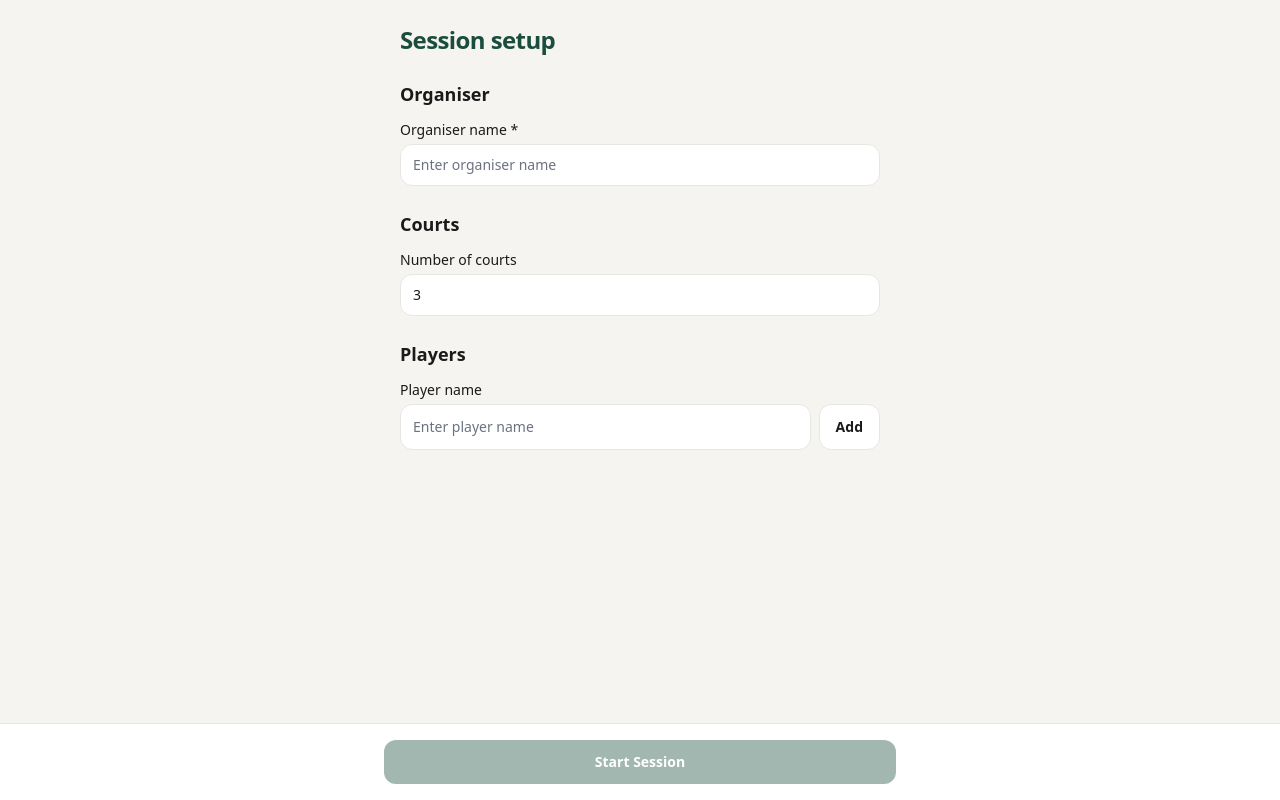
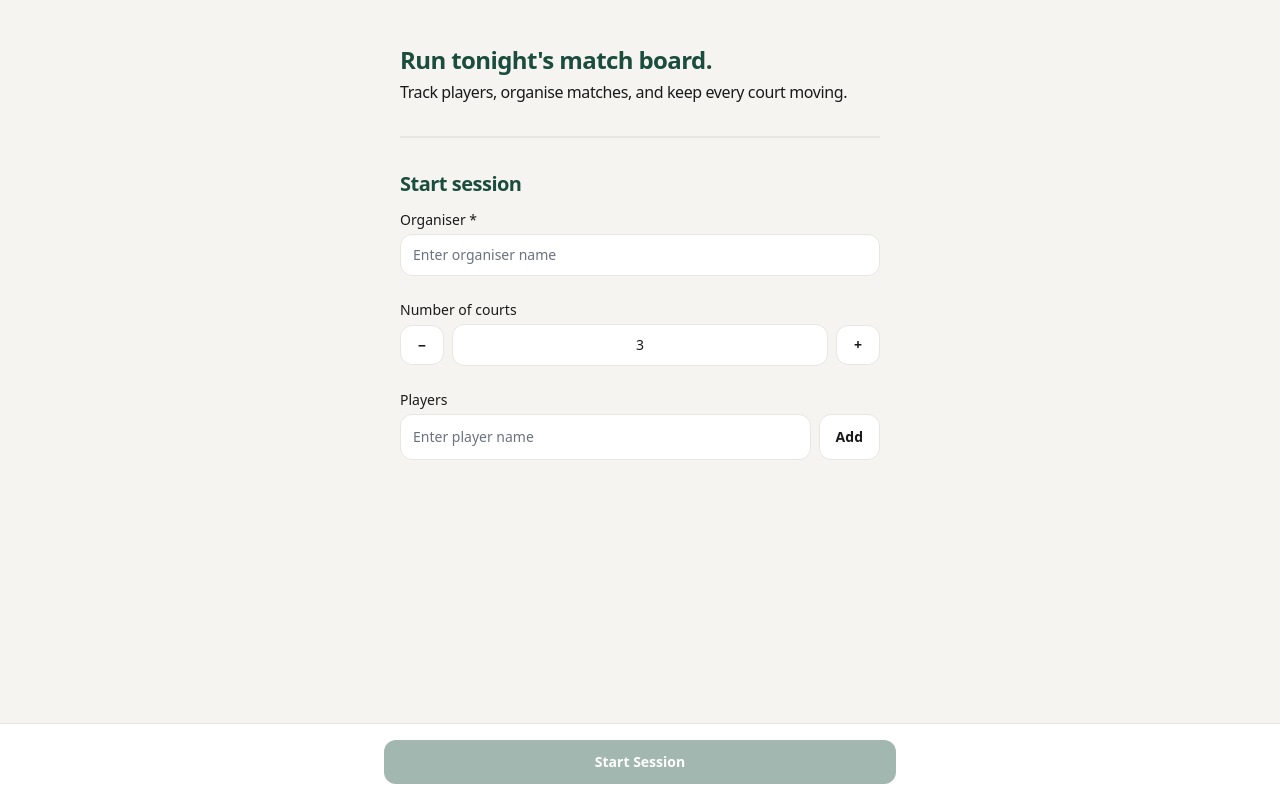
Before and after one commit to deepakjois-rgb/clubnightsocial, a Next.js app: page /session in a window 1280 px wide. Built offline with nearby package versions, Linux system fonts and the light colour scheme.

Commit message:
syle: added tagline, and buttons to change number of courts.

```diff
--- a/src/app/session/page.tsx
+++ b/src/app/session/page.tsx
@@ -81,6 +81,10 @@ export default function SetupPage() {
     courtCount <= AC.MAX_COURTS &&
     players.length >= AC.MIN_PLAYERS_TO_START;
 
+  function clampCourtCount(value: number): number {
+    return Math.min(AC.MAX_COURTS, Math.max(AC.MIN_COURTS, value));
+  }
+
   function handleStartSession() {
     dispatch({
       type: "START_SESSION",
@@ -97,14 +101,23 @@ export default function SetupPage() {
   return (
     <>
       <main className="max-w-lg mx-auto px-4 py-6 pb-28 space-y-6">
+        <div className="space-y-1 mt-5">
           <h1 className="text-2xl font-bold text-court-green tracking-tight">
+            {M.SETUP_TAGLINE}
+          </h1>
+          <p className="text-base tracking-tight">
+            {M.SETUP_TAGLINE_DESC}
+          </p>
+        </div>
+
+        <hr className="h-px my-8 bg-neutral-quaternary border border-border"></hr>
+
+        <p className="text-xl font-semibold text-court-green tracking-tight my-3">
           {M.PAGE_TITLE}
-        </h1>
+        </p>
 
-        <section className="space-y-3">
-          <h2 className="text-lg font-semibold text-foreground">
-            {M.ORGANISER_SECTION}
-          </h2>
+        <section className="space-y-1">
+
           <div className="space-y-1">
             <label htmlFor="organiser-name" className="block text-sm font-medium text-foreground">
               {M.ORGANISER_NAME_LABEL} <span aria-hidden="true">*</span>
@@ -123,11 +136,20 @@ export default function SetupPage() {
         </section>
 
         <section className="space-y-3">
-          <h2 className="text-lg font-semibold text-foreground">{M.COURTS_SECTION}</h2>
           <div className="space-y-1">
             <label htmlFor="court-count" className="block text-sm font-medium text-foreground">
               {M.COURT_COUNT_LABEL}
             </label>
+            <div className="flex items-center gap-2">
+              <Button
+                variant="secondary"
+                className="w-11 shrink-0 px-0 py-2.5 text-lg leading-none"
+                onClick={() => setCourtCount((count) => clampCourtCount(count - 1))}
+                disabled={courtCount <= AC.MIN_COURTS}
+                aria-label={M.COURT_COUNT_DECREASE}
+              >
+                −
+              </Button>
               <input
                 id="court-count"
                 type="number"
@@ -135,17 +157,24 @@ export default function SetupPage() {
                 max={AC.MAX_COURTS}
                 value={courtCount}
                 onChange={(e) =>
-                setCourtCount(
-                  Math.max(AC.MIN_COURTS, parseInt(e.target.value, 10) || AC.MIN_COURTS)
-                )
+                  setCourtCount(clampCourtCount(parseInt(e.target.value, 10) || AC.MIN_COURTS))
                 }
-              className={`${inputClass} w-24`}
+                className={`${inputClass} w-16 text-center [appearance:textfield] [&::-webkit-outer-spin-button]:appearance-none [&::-webkit-inner-spin-button]:appearance-none`}
               />
+              <Button
+                variant="secondary"
+                className="w-11 shrink-0 px-0 py-2.5 text-lg leading-none"
+                onClick={() => setCourtCount((count) => clampCourtCount(count + 1))}
+                disabled={courtCount >= AC.MAX_COURTS}
+                aria-label={M.COURT_COUNT_INCREASE}
+              >
+                +
+              </Button>
+            </div>
           </div>
         </section>
 
         <section className="space-y-3">
-          <h2 className="text-lg font-semibold text-foreground">{M.PLAYERS_SECTION}</h2>
           <div className="space-y-1">
             <label htmlFor="player-name" className="block text-sm font-medium text-foreground">
               {M.PLAYER_NAME_LABEL}
--- a/src/constants/messages.ts
+++ b/src/constants/messages.ts
@@ -1,15 +1,20 @@
 export const MESSAGES = {
-  PAGE_TITLE: "Session setup",
+  PAGE_TITLE: "Start session    ",
+  SETUP_TAGLINE: "Run tonight's match board.",
+  SETUP_TAGLINE_DESC:
+    "Track players, organise matches, and keep every court moving.",
 
   ORGANISER_SECTION: "Organiser",
-  ORGANISER_NAME_LABEL: "Organiser name",
+  ORGANISER_NAME_LABEL: "Organiser",
   ORGANISER_NAME_PLACEHOLDER: "Enter organiser name",
 
   COURTS_SECTION: "Courts",
   COURT_COUNT_LABEL: "Number of courts",
+  COURT_COUNT_DECREASE: "Decrease court count",
+  COURT_COUNT_INCREASE: "Increase court count",
 
   PLAYERS_SECTION: "Players",
-  PLAYER_NAME_LABEL: "Player name",
+  PLAYER_NAME_LABEL: "Players",
   PLAYER_NAME_PLACEHOLDER: "Enter player name",
   ADD_PLAYER_BUTTON: "Add",
   REMOVE_PLAYER: "Remove",
```
Lines whose indentation alone changed are shown as unchanged.
